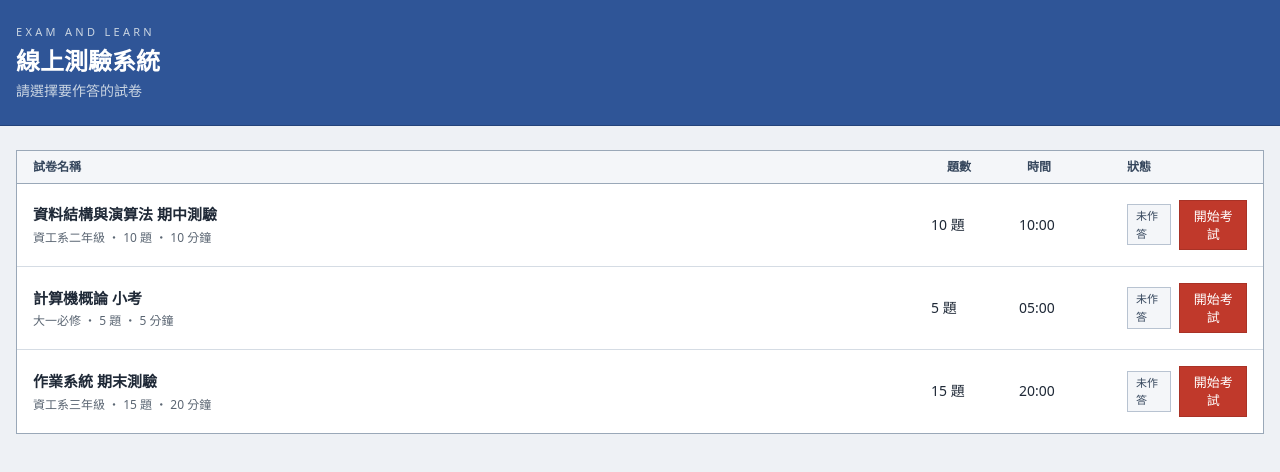
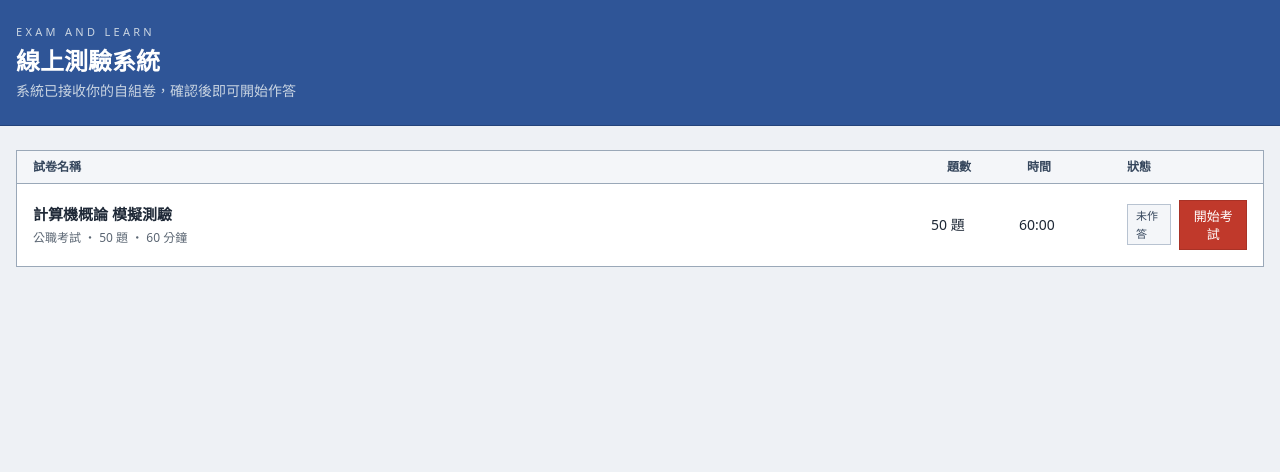
Before and after one commit to angelina1025/ExamAndLearn, a Next.js app: page / in a window 1280 px wide. Shown: the top 472 px of the page. Built offline with nearby package versions, Linux system fonts and the light colour scheme.

Commit message:
feat: show the single assigned exam on the home page

```diff
--- a/src/app/page.tsx
+++ b/src/app/page.tsx
@@ -1,18 +1,22 @@
+import { notFound } from "next/navigation";
 import { ExamList } from "@/components/exam/ExamList";
-import { exams } from "@/data/exams";
+import { ASSIGNED_EXAM_ID, getAssignedExam } from "@/data/assignedExam";
 
-export default function HomePage() {
+export default async function HomePage() {
+  const exam = await getAssignedExam(ASSIGNED_EXAM_ID);
+  if (!exam) notFound();
+
   return (
     <main className="min-h-screen">
       <header className="exam-topbar">
         <div className="exam-shell py-6">
           <p className="text-[11px] tracking-[0.3em] text-slate-300">EXAM AND LEARN</p>
           <h1 className="mt-1 text-2xl font-bold">線上測驗系統</h1>
-          <p className="mt-1 text-sm text-slate-300">請選擇要作答的試卷</p>
+          <p className="mt-1 text-sm text-slate-300">系統已接收你的自組卷，確認後即可開始作答</p>
         </div>
       </header>
       <div className="exam-shell py-6">
-        <ExamList exams={exams} />
+        <ExamList exams={[exam]} />
       </div>
     </main>
   );
```
